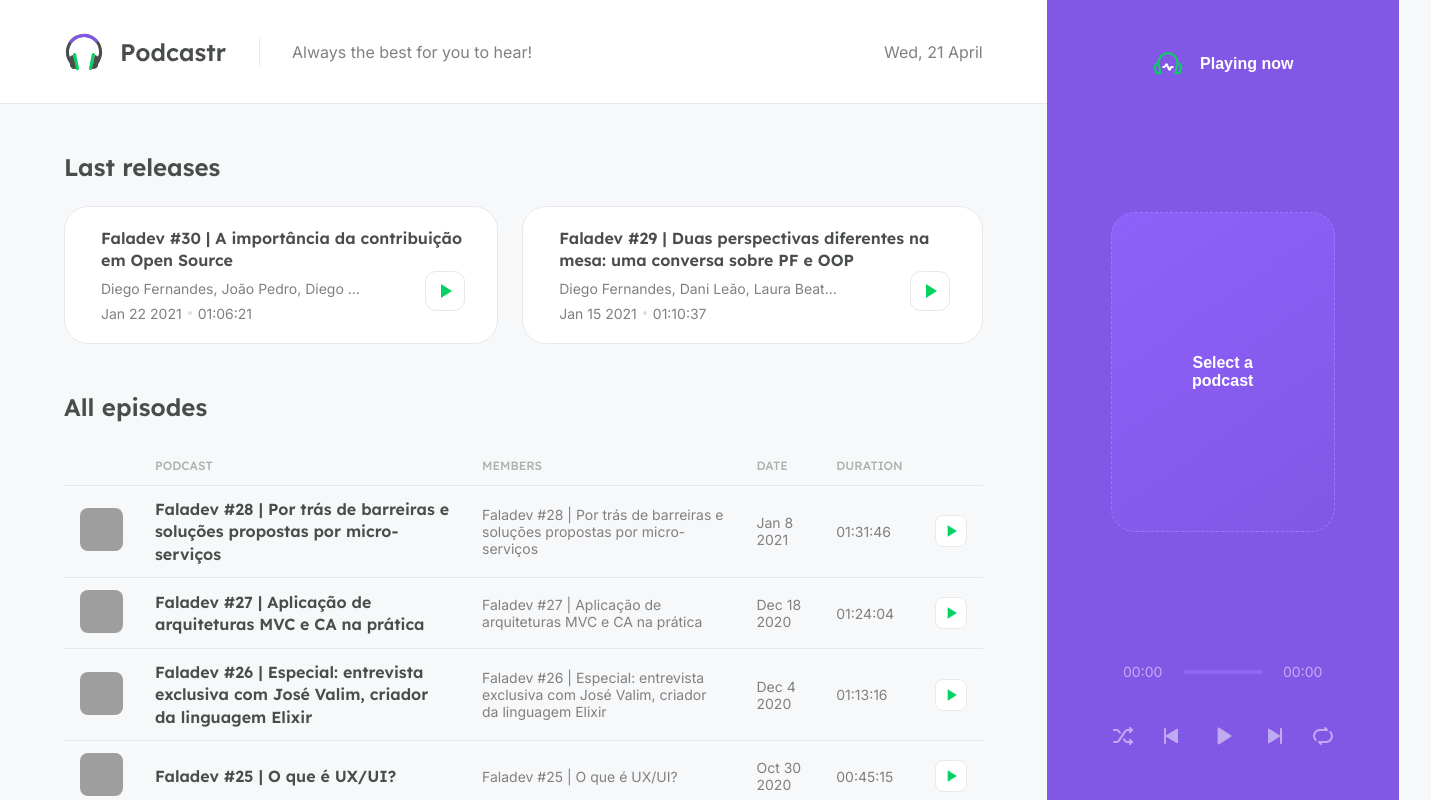
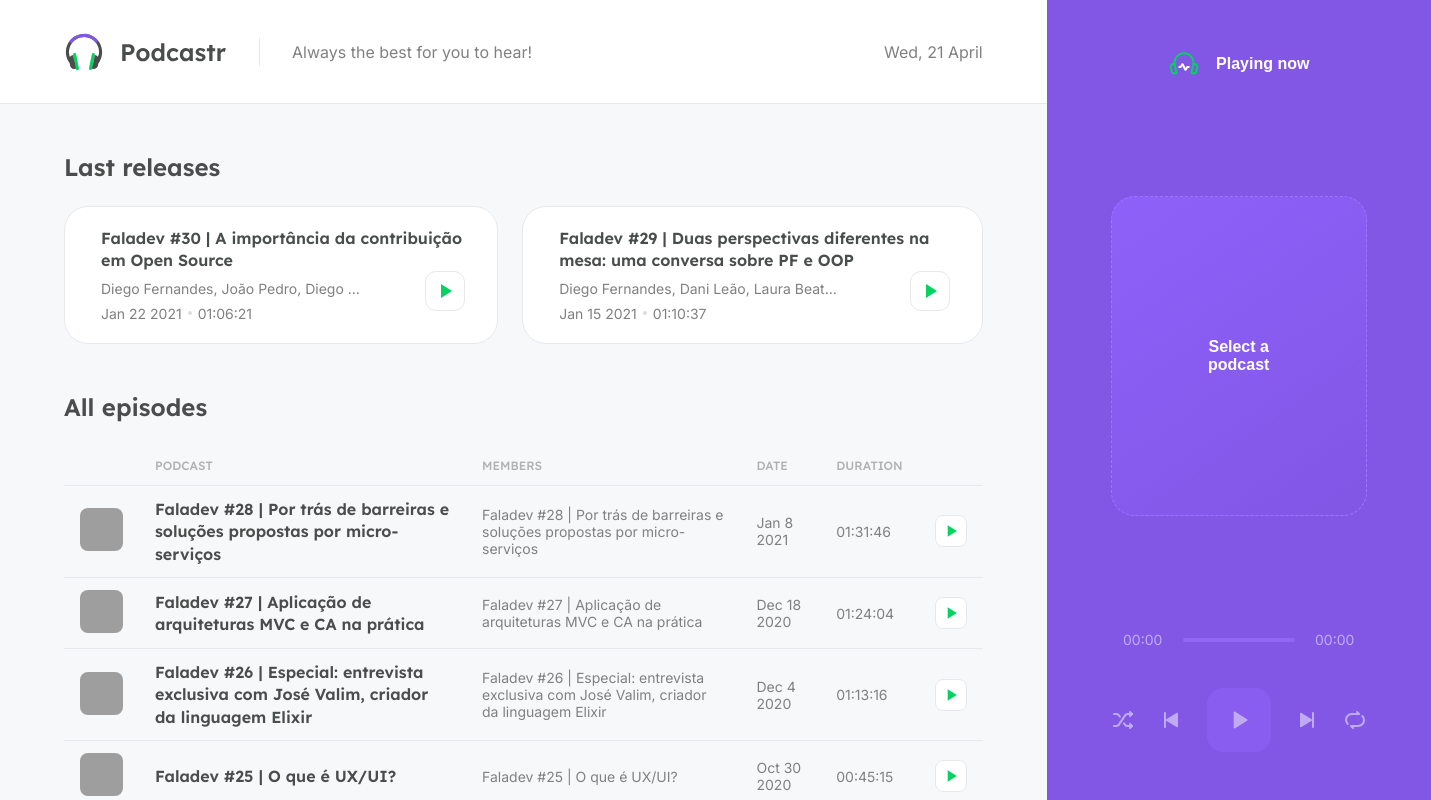
Before and after one commit to vitor-correia10/podcastr, a Next.js app: page / in a window 1280 px wide. Shown: the whole page, 1431 px wide, since content can reach past the window. Built offline with nearby package versions, Linux system fonts and the light colour scheme; data requests are answered from the project's data file; grey boxes are pictures that could not be loaded.

Commit message:
add useContext and useRef

```diff
--- a/package.json
+++ b/package.json
@@ -13,6 +13,7 @@
     "date-fns": "^2.21.1",
     "json-server": "^0.16.3",
     "next": "10.1.3",
+    "rc-slider": "^9.7.2",
     "react": "17.0.2",
     "react-dom": "17.0.2",
     "sass": "^1.32.11"
--- a/src/components/Player/index.tsx
+++ b/src/components/Player/index.tsx
@@ -1,7 +1,34 @@
-import { SSL_OP_CRYPTOPRO_TLSEXT_BUG } from 'node:constants';
+import { useContext, useRef, useEffect } from 'react';
+import { PlayerContext } from '../../contexts/PlayerContext';
+import Image from 'next/image';
 import styles from './styles.module.scss';
+import Slider from 'rc-slider';
+import 'rc-slider/assets/index.css';
 
 export default function Player(){
+    const audioRef = useRef<HTMLAudioElement>(null);
+
+    const {
+        episodeList,
+        currentEpisodeIndex,
+        isPlaying,
+        togglePlay,
+        setPlayingState
+    } = useContext(PlayerContext);
+
+    useEffect(() => {
+        if (!audioRef.current){
+            return;
+        }
+
+        if (isPlaying) {
+            audioRef.current.play();
+        } else {
+            audioRef.current.pause();
+        }
+    }, [isPlaying])
+
+    const episode = episodeList[currentEpisodeIndex];
 
     return (
         <div className={styles.playerContainer}>
@@ -10,32 +37,78 @@ export default function Player(){
                 <strong>Playing now</strong>
             </header>
 
-            <div className={styles.emptyPlayer}>
-                <strong>Select a podcast</strong>
-            </div>
+            {
+            episode ?  (
+                <div className={styles.currentEpisode}>
+                    <Image
+                        width={592}
+                        height={592}
+                        src={episode.thumbnail}
+                        objectFit="cover"
+                    />
+                    <strong>{episode.title}</strong>
+                    <span>{episode.members}</span>
+                </div>
+            ) : (
+                <div className={styles.emptyPlayer}>
+                    <strong>Select a podcast</strong>
+                </div>
+                )
+            }
 
-            <footer className={styles.empty}>
+
+            <footer className={!episode ? styles.empty : ''}>
                 <div className={styles.progress}>
                     <span>00:00</span>
                     <div className={styles.slider}>
-                        <div className={styles.emptySlider}></div>
+                        {
+                            episode ? (
+                                <Slider
+                                    trackStyle={{backgroundColor: '#04d361'}}
+                                    railStyle={{backgroundColor: '#9f75ff'}}
+                                    handleStyle={{borderColor: '#04d361', borderWidth: 3}}
+                                />
+                            ) :
+                            <div className={styles.emptySlider}></div>
+                        }
                     </div>
                     <span>00:00</span>
                 </div>
+
+                {episode && (
+                    <audio
+                        src={episode.url}
+                        ref={audioRef}
+                        autoPlay
+                        onPlay={() => setPlayingState(true)}
+                        onPause={() => setPlayingState(false)}
+                    />
+                )}
+
                 <div className={styles.buttons}>
-                    <button type="button">
+                    <button type="button" disabled={!episode}>
                         <img src="./shuffle.svg" alt="Shuffle"/>
                     </button>
-                    <button type="button">
+                    <button type="button" disabled={!episode}>
                         <img src="./play-previous.svg" alt="Previous button"/>
                     </button>
-                    <button type="button" className={styles.playButton}>
-                        <img src="./play.svg" alt="Play button"/>
+                    <button
+                        type="button"
+                        className={styles.playButton}
+                        disabled={!episode}
+                        onClick={togglePlay}
+                    >
+                    {
+                        isPlaying ?
+                            <img src="./pause.svg" alt="Pause button"/>
+                        :
+                            <img src="./play.svg" alt="Play button"/>
+                    }
                     </button>
-                    <button type="button">
+                    <button type="button" disabled={!episode}>
                         <img src="./play-next.svg" alt="Next button"/>
                     </button>
-                    <button type="button">
+                    <button type="button" disabled={!episode}>
                         <img src="./repeat.svg" alt="Repeat button"/>
                     </button>
                 </div>
--- a/src/components/Player/styles.module.scss
+++ b/src/components/Player/styles.module.scss
@@ -1,7 +1,8 @@
 .playerContainer {
 	padding: 3rem 4rem;
 	width: 26.5rem;
-	height: 100vh;
+	height: 100%;
+	min-height: 100vh;
 	background: var(--purple-500);
 	color: var(--white);
 	display: flex;
@@ -26,6 +27,28 @@
 		&.empty {
 			opacity: 0.5;
 		}
+	}
+}
+
+.currentEpisode {
+	text-align: center;
+
+	img {
+		border-radius: 1.5rem;
+	}
+
+	strong {
+		display: block;
+		margin-top: 2rem;
+		font: 600 1.25rem Lexend, sans-serif;
+		line-height: 1.75rem;
+	}
+
+	span {
+		display: block;
+		margin-top: 1rem;
+		opacity: 0.6;
+		line-height: 1.5rem;
 	}
 }
 
@@ -77,11 +100,25 @@
 		border: 0;
 		font-size: 0;
 
-		&:playButton {
+		transition: filter 0.2s;
+
+		&:disabled {
+			cursor: default;
+		}
+
+		&:hover:not(:disabled) {
+			filter: brightness(0.8);
+		}
+
+		&.playButton {
 			width: 4rem;
 			height: 4rem;
 			border-radius: 1rem;
 			background: var(--purple-400);
+
+			&:hover:not(:disabled) {
+				filter: brightness(0.95);
+			}
 		}
 	}
 }
--- /dev/null
+++ b/src/contexts/PlayerContext.ts
@@ -0,0 +1,20 @@
+import { createContext } from 'react';
+
+type Episode = {
+    title: string;
+    members: string;
+    thumbnail: string;
+    duration: number;
+    url: string;
+};
+
+type PlayerContextData = {
+    episodeList : Episode[];
+    currentEpisodeIndex: number;
+    isPlaying: boolean;
+    play: (episode: Episode) => void;
+    setPlayingState: (state: boolean) => void;
+    togglePlay: () => void;
+};
+
+export const PlayerContext = createContext({} as PlayerContextData);
--- a/src/pages/_app.tsx
+++ b/src/pages/_app.tsx
@@ -4,10 +4,31 @@ import Header from '../components/Header';
 import Player from '../components/Player';
 
 import styles from '../styles/app.module.scss';
+import { PlayerContext } from '../contexts/PlayerContext';
+import { useState } from 'react';
 
 
 function MyApp({ Component, pageProps }) {
+  const [episodeList, setEpisodeList] = useState([]);
+  const [currentEpisodeIndex, setCurrentEpisodeIndex] = useState(0);
+  const [isPlaying, setIsPlaying] = useState(false);
+
+  function play(episode){
+    setEpisodeList([episode]);
+    setCurrentEpisodeIndex(0);
+    setIsPlaying(true);
+  }
+
+  function togglePlay(){
+    setIsPlaying(!isPlaying);
+  }
+
+  function setPlayingState(state: boolean){
+    setIsPlaying(state);
+  }
+
   return (
+    <PlayerContext.Provider value={{episodeList, currentEpisodeIndex, play, isPlaying, togglePlay, setPlayingState}}>
       <div className={styles.wrapper}>
         <main>
           <Header />
@@ -15,6 +36,7 @@ function MyApp({ Component, pageProps }) {
         </main>
         <Player />
       </div>
+    </PlayerContext.Provider>
   )
 }
 
--- a/src/pages/index.tsx
+++ b/src/pages/index.tsx
@@ -1,9 +1,11 @@
+import { useContext } from 'react';
 import { GetStaticProps } from 'next';
 import Image from 'next/image';
 import Link from 'next/link';
 import {format, parseISO} from 'date-fns';
 import { api } from '../services/api';
 import { convertDurationToTimeString } from '../utils/convertDurationToTimeString';
+import { PlayerContext } from '../contexts/PlayerContext';
 import styles from './home.module.scss';
 
 type Episode = {
@@ -23,6 +25,8 @@ type HomeProps = {
 }
 
 export default function Home({latestEpisodes, allEpisodes}: HomeProps) {
+  const {play} = useContext(PlayerContext);
+
   return (
     <div className={styles.homepage}>
       <section className={styles.latestEpisodes}>
@@ -48,7 +52,7 @@ export default function Home({latestEpisodes, allEpisodes}: HomeProps) {
                   <span>{episode.durationAsString}</span>
                 </div>
 
-                <button type="button">
+                <button type="button" onClick={() => play(episode)}>
                   <img src="/play-green.svg" alt="Play episode"/>
                 </button>
               </li>
```
Also changed, not shown: src/pages/episodes/[slug].tsx (+7 -1 lines), 1 other file (tests, documents, lock files or other folders). Lines whose indentation alone changed are shown as unchanged.
